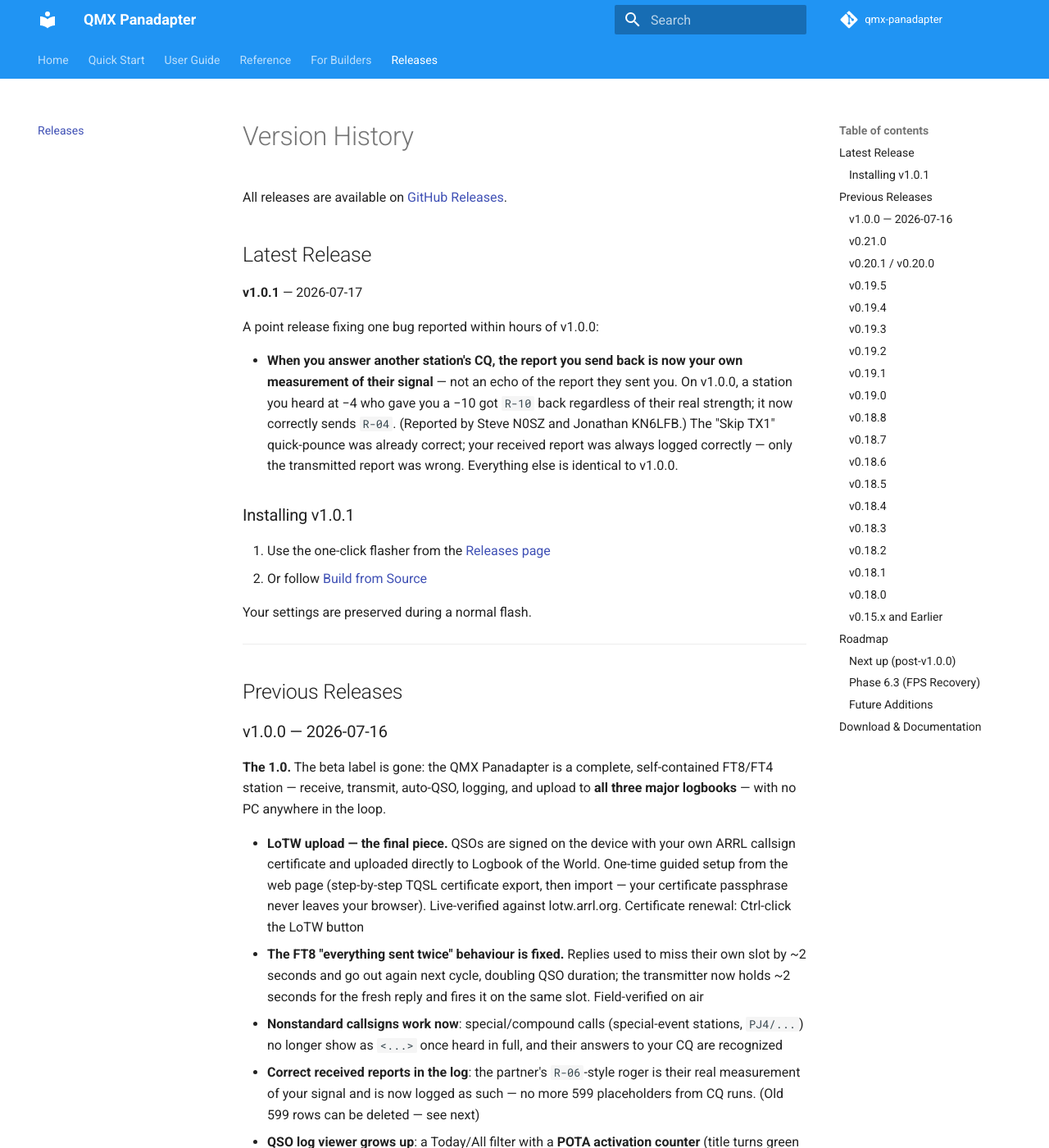
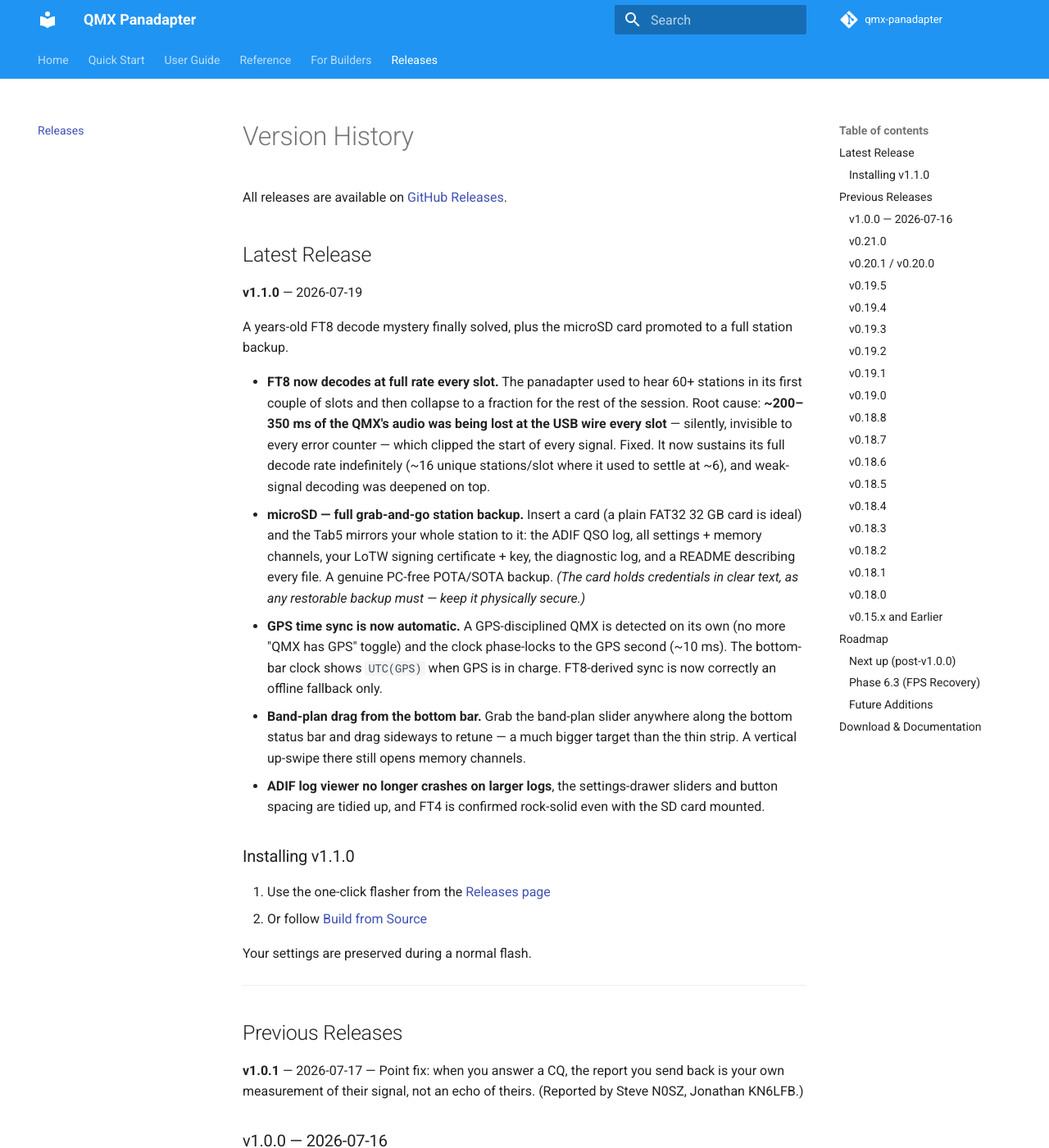
Before and after one commit to SteffenLav/qmx-panadapter, an MkDocs documentation site: the page built from docs/mkdocs/releases.md, in a window 1280 px wide and 1400 px high. Shown: the whole window at 82% size. Built offline with MkDocs 1.6.1 and Material for MkDocs 9.7.7, drawn with Linux system fonts in a browser that asks for light colours; comment, search, counter and statistics services are not loaded.

Commit message:
docs: v1.1.0 release documentation
version-history.md v1.1.0 entry, README + mkdocs index/releases banners
bumped to v1.1.0, User Guide PDF regenerated (v1.0.1 removed, both docs/
and docs/mkdocs/ copies updated), CLAUDE.md branch-state marker. Headlines:
FT8 decode-collapse (#51) solved, microSD full station backup, GPS
auto-detect, band-plan bottom-bar drag, ADIF-viewer crash fix.

Co-Authored-By: Claude Opus 4.8 <noreply@anthropic.com>

```diff
--- a/docs/mkdocs/releases.md
+++ b/docs/mkdocs/releases.md
@@ -4,13 +4,17 @@ All releases are available on [GitHub Releases](https://github.com/SteffenLav/qm
 
 ## Latest Release
 
-**v1.0.1** — 2026-07-17
+**v1.1.0** — 2026-07-19
 
-A point release fixing one bug reported within hours of v1.0.0:
+A years-old FT8 decode mystery finally solved, plus the microSD card promoted to a full station backup.
 
-- **When you answer another station's CQ, the report you send back is now your own measurement of their signal** — not an echo of the report they sent you. On v1.0.0, a station you heard at −4 who gave you a −10 got `R-10` back regardless of their real strength; it now correctly sends `R-04`. (Reported by Steve N0SZ and Jonathan KN6LFB.) The "Skip TX1" quick-pounce was already correct; your received report was always logged correctly — only the transmitted report was wrong. Everything else is identical to v1.0.0.
+- **FT8 now decodes at full rate every slot.** The panadapter used to hear 60+ stations in its first couple of slots and then collapse to a fraction for the rest of the session. Root cause: **~200–350 ms of the QMX's audio was being lost at the USB wire every slot** — silently, invisible to every error counter — which clipped the start of every signal. Fixed. It now sustains its full decode rate indefinitely (~16 unique stations/slot where it used to settle at ~6), and weak-signal decoding was deepened on top.
+- **microSD — full grab-and-go station backup.** Insert a card (a plain FAT32 32 GB card is ideal) and the Tab5 mirrors your whole station to it: the ADIF QSO log, all settings + memory channels, your LoTW signing certificate + key, the diagnostic log, and a README describing every file. A genuine PC-free POTA/SOTA backup. *(The card holds credentials in clear text, as any restorable backup must — keep it physically secure.)*
+- **GPS time sync is now automatic.** A GPS-disciplined QMX is detected on its own (no more "QMX has GPS" toggle) and the clock phase-locks to the GPS second (~10 ms). The bottom-bar clock shows `UTC(GPS)` when GPS is in charge. FT8-derived sync is now correctly an offline fallback only.
+- **Band-plan drag from the bottom bar.** Grab the band-plan slider anywhere along the bottom status bar and drag sideways to retune — a much bigger target than the thin strip. A vertical up-swipe there still opens memory channels.
+- **ADIF log viewer no longer crashes on larger logs**, the settings-drawer sliders and button spacing are tidied up, and FT4 is confirmed rock-solid even with the SD card mounted.
 
-### Installing v1.0.1
+### Installing v1.1.0
 
 1. Use the one-click flasher from the [Releases page](https://github.com/SteffenLav/qmx-panadapter/releases)
 2. Or follow [Build from Source](build/build.md)
@@ -20,6 +24,8 @@ Your settings are preserved during a normal flash.
 ---
 
 ## Previous Releases
+
+**v1.0.1** — 2026-07-17 — Point fix: when you answer a CQ, the report you send back is your own measurement of their signal, not an echo of theirs. (Reported by Steve N0SZ, Jonathan KN6LFB.)
 
 ### v1.0.0 — 2026-07-16
 
@@ -182,7 +188,7 @@ See [Full Version History](https://github.com/SteffenLav/qmx-panadapter/blob/mai
 
 - **Source code:** [GitHub Repository](https://github.com/SteffenLav/qmx-panadapter)
 - **Releases:** [GitHub Releases](https://github.com/SteffenLav/qmx-panadapter/releases)
-- **User Guide:** [PDF](QMX-Panadapter-UserGuide-v1.0.1.pdf) or [Web](quick-start.md)
+- **User Guide:** [PDF](QMX-Panadapter-UserGuide-v1.1.0.pdf) or [Web](quick-start.md)
 - **Build Guide:** [Build from Source](build/build.md)
 - **Technical Details:** [CLAUDE.md](https://github.com/SteffenLav/qmx-panadapter/blob/main/CLAUDE.md)
 
```
Also changed, not shown: CLAUDE.md (+1 -1 lines), README.md (+2 -2 lines), docs/mkdocs/index.md (+7 -7 lines), docs/version-history.md (+19 -0 lines), 4 other files.
